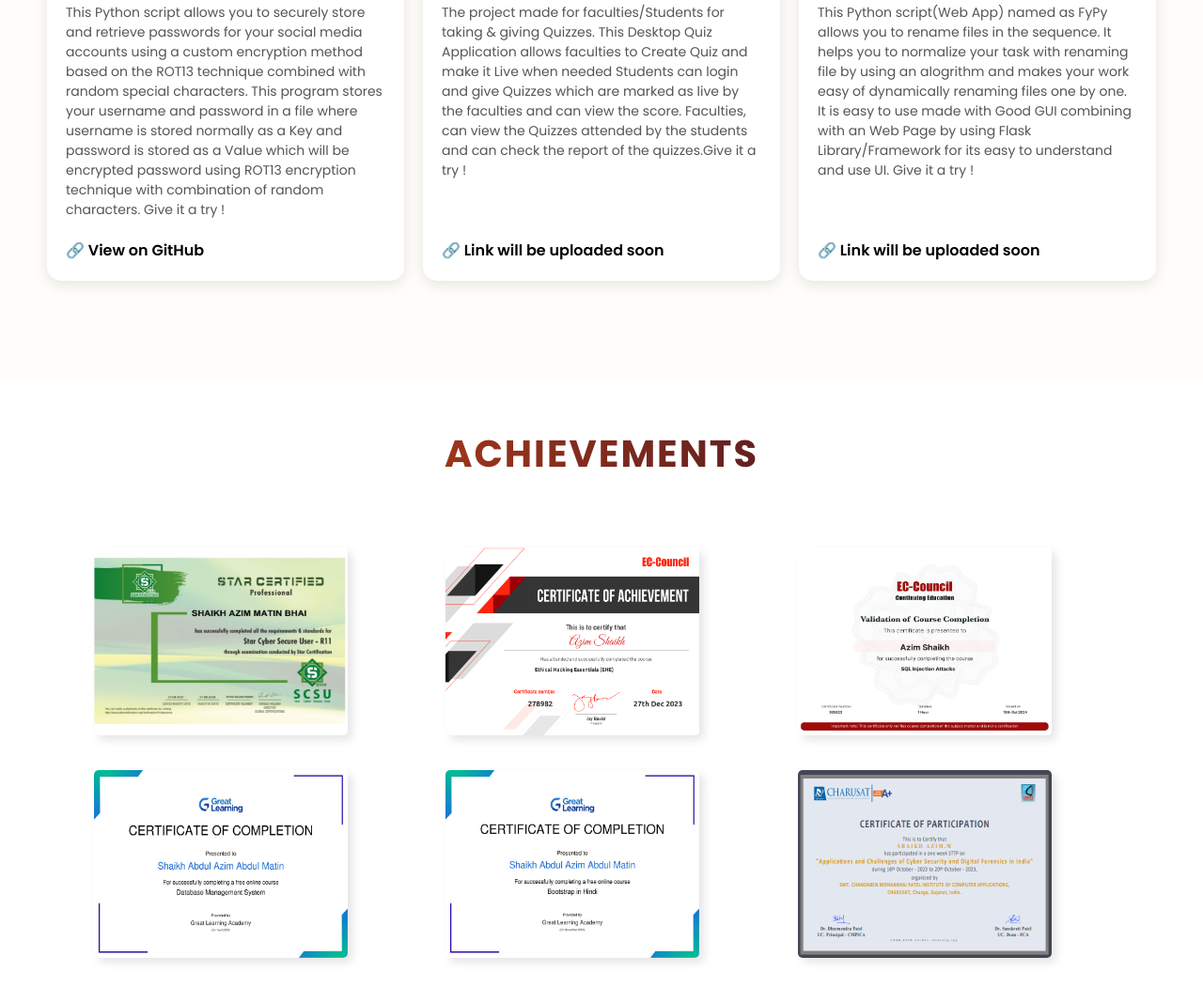
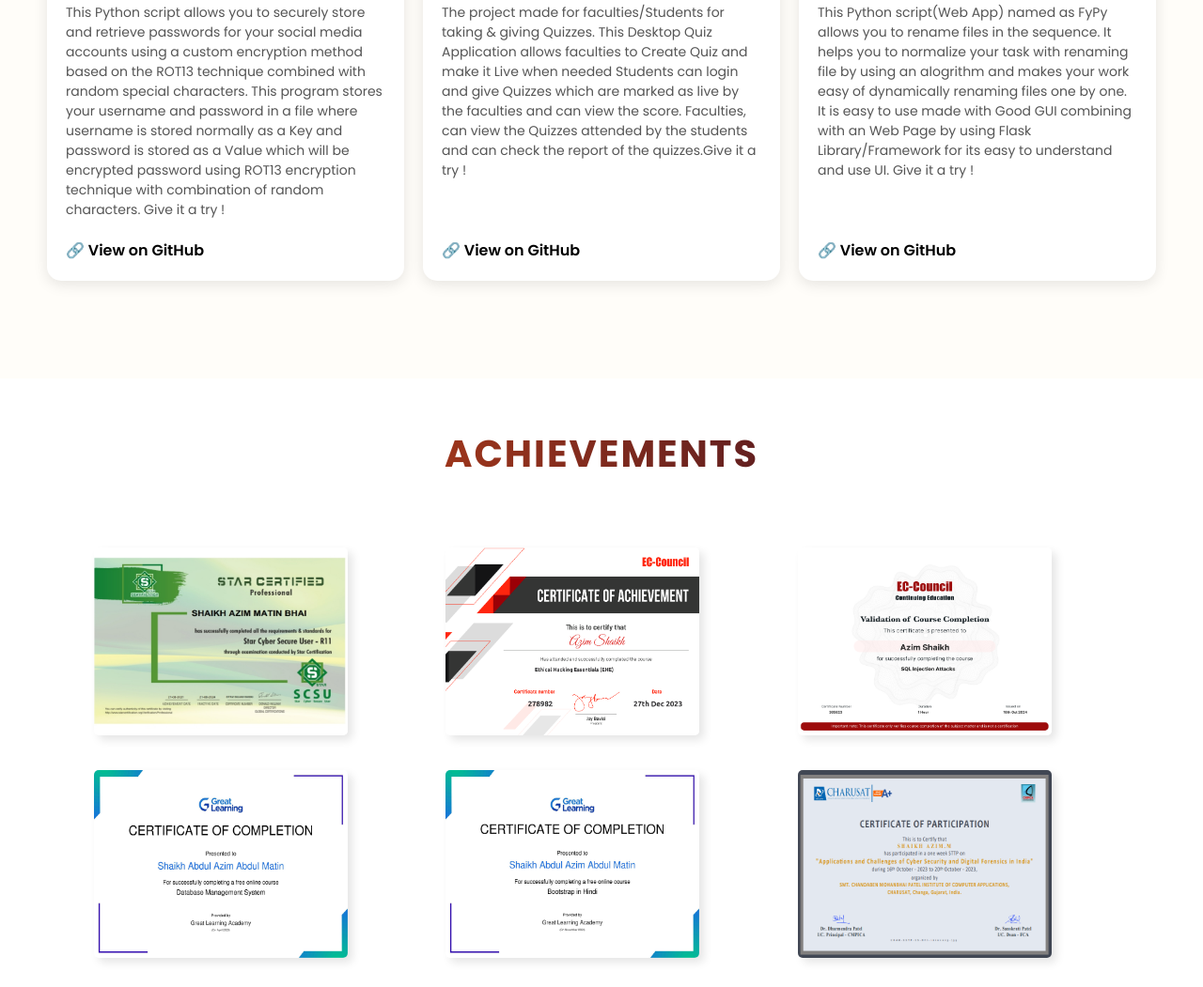
Before and after one commit to iazimshaikh/portfolio, a plain HTML site: page index.html in a window 1280 px wide. Shown: the part 4423-5474 px from the top of the page at 94% size. Drawn offline with nearby package versions, Linux system fonts and the light colour scheme.

Commit message:
Final Changes

```diff
--- a/index.html
+++ b/index.html
@@ -293,7 +293,7 @@
                 <p class="ppro"> The project made for faculties/Students for taking & giving Quizzes. This Desktop Quiz Application allows faculties to Create Quiz and make it Live when needed
                     Students can login and give Quizzes which are marked as live by the faculties and can view the score.
                     Faculties, can view the Quizzes attended by the students and can check the report of the quizzes.Give it a try ! <br><br><br> </p>
-                <a href="#" class="github-link">🔗 Link will be uploaded soon</a>
+                <a href="https://github.com/iazimshaikh/quiz-desktop-app" class="github-link">🔗 View on GitHub</a>
             </div>
         </div>
 
@@ -304,7 +304,7 @@
                 <p class="ppro">This Python script(Web App) named as FyPy allows you to rename files in the sequence. It helps you to normalize your task with renaming file by using an alogrithm
                     and makes your work easy of dynamically renaming files one by one. It is easy to use made with Good GUI combining with an Web Page by using Flask Library/Framework
                     for its easy to understand and use UI.  Give it a try ! <br><br><br></p>
-                <a href="#" class="github-link">🔗 Link will be uploaded soon </a>
+                <a href="https://github.com/iazimshaikh/steganography-app" class="github-link">🔗 View on GitHub </a>
             </div>
         </div>
     </div>
```
